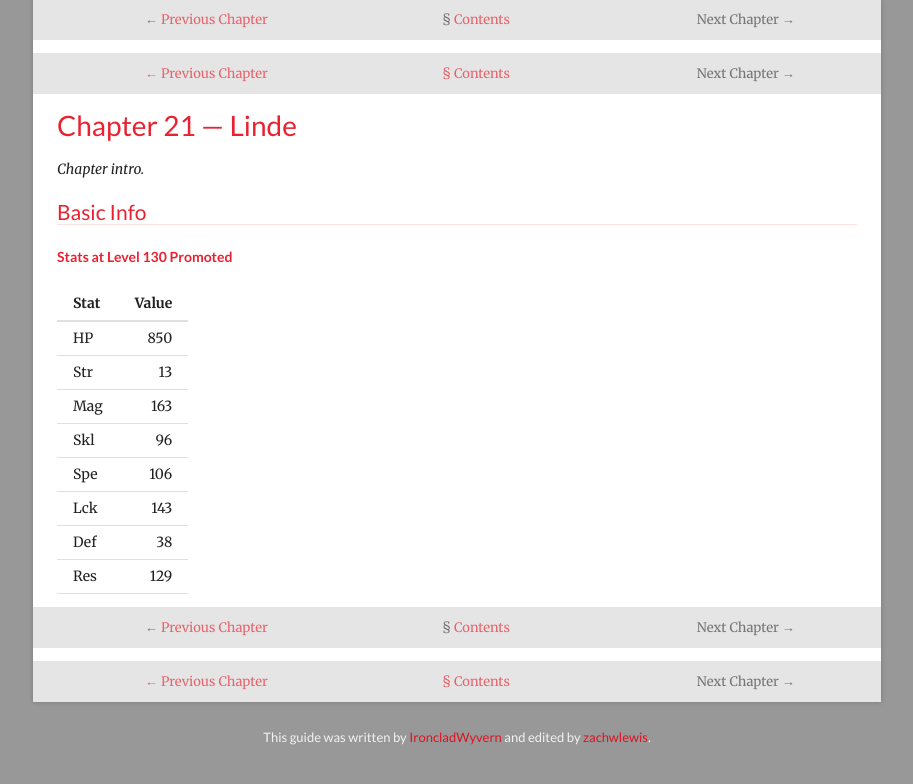
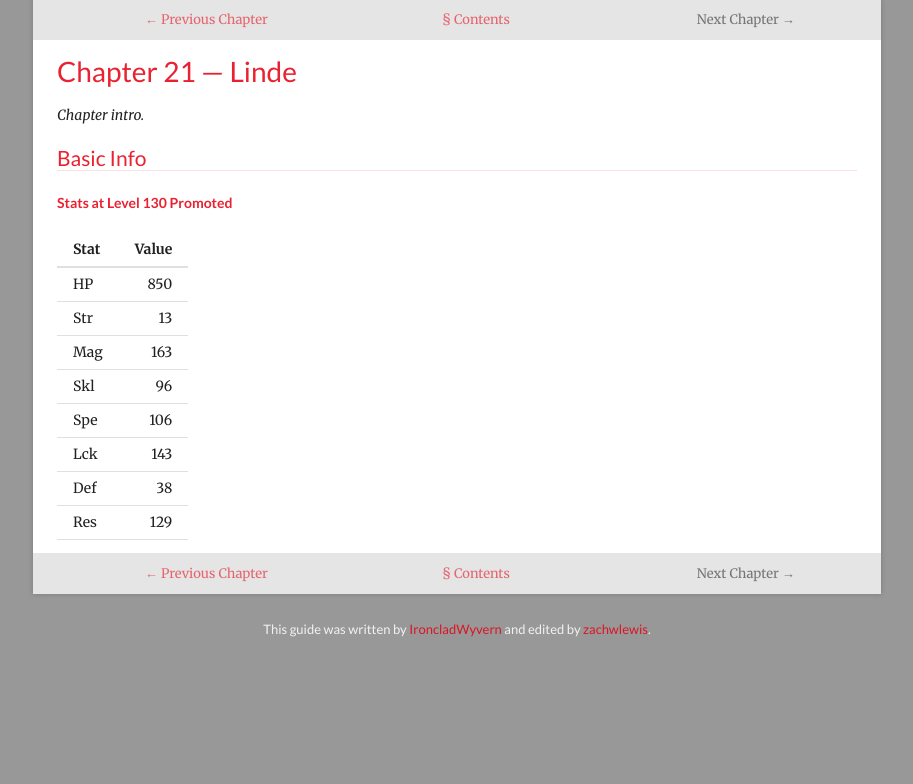
Before and after one commit to zachwlewis/fire-emblem-warriors-hero-guide, a Jekyll site: the page built from _posts/2018-01-21-chapter-21-linde.md, in a window 1280 px wide. Shown: the top 784 px of the page, without its empty margins (183-1096 px from the left). Built offline with Jekyll 4.4.1, drawn with Linux system fonts in a browser that asks for light colours.

Commit message:
Update navigation.html

```diff
--- a/_includes/navigation.html
+++ b/_includes/navigation.html
@@ -1,21 +1,3 @@
-<nav>
-  <ul>
-    {% if page.previous.url %}
-    <li>&larr; <a class="prev" href="{{ site.baseurl }}{{page.previous.url}}">Previous Chapter</a></li>
-    {% else %}
-    <li>&larr; Previous Chapter</li>
-    {% endif %}
-
-    <li>&sect; <a href="{{ site.baseurl }}{% link _posts/2017-01-01-table-of-contents.md %}">Contents</a></li>
-
-    {% if page.next.url %}
-    <li><a class="next" href="{{ site.baseurl }}{{page.next.url}}">Next Chapter</a> &rarr;</li>
-    {% else %}
-    <li>Next Chapter &rarr;</li>
-    {% endif %}
-  </ul>
-</nav>
-
 <div class="container p-0">
     <nav class="navbar navbar-expand navbar-dark bg-primary">
       <ul class="navbar-nav w-100 text-center">
```
